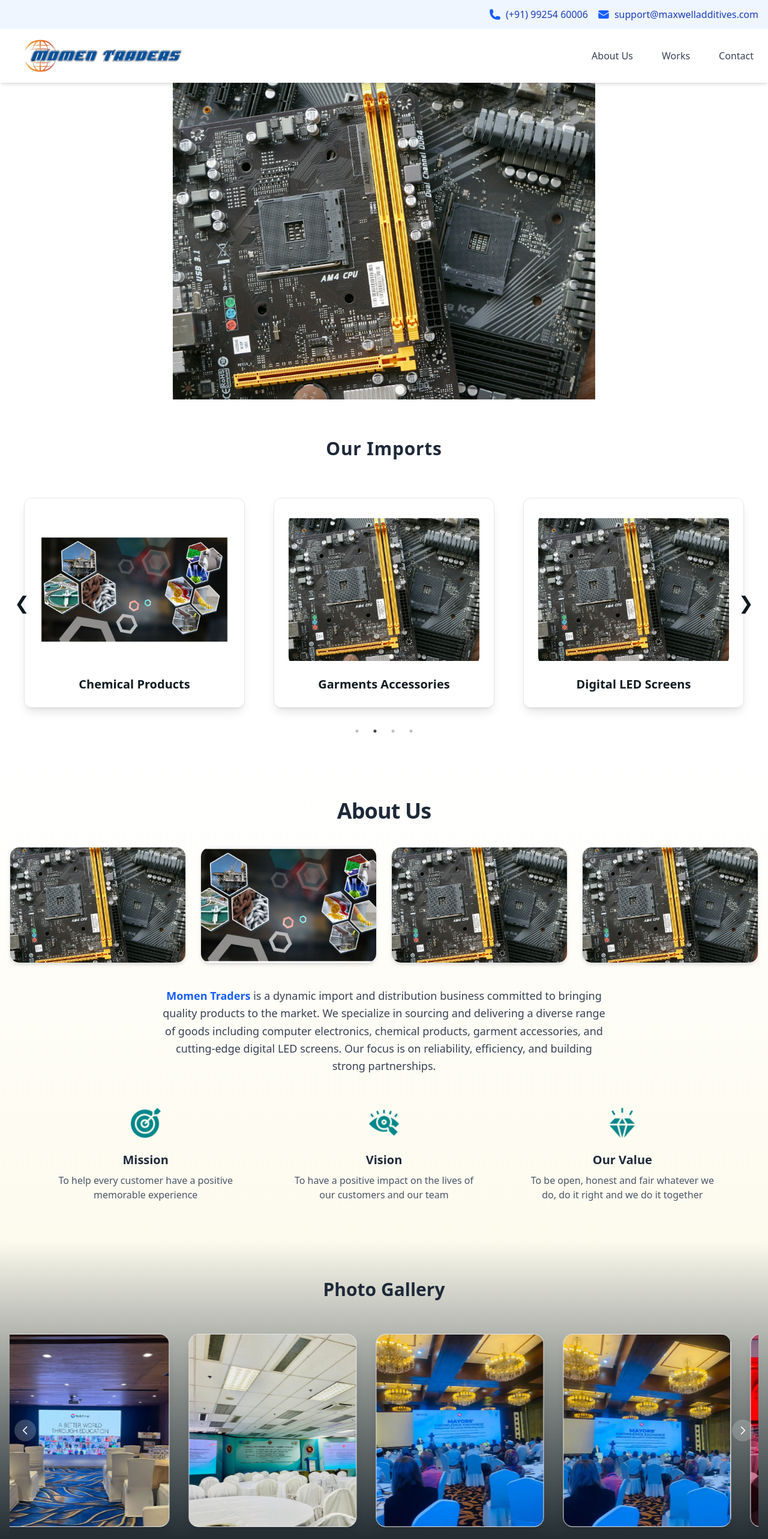
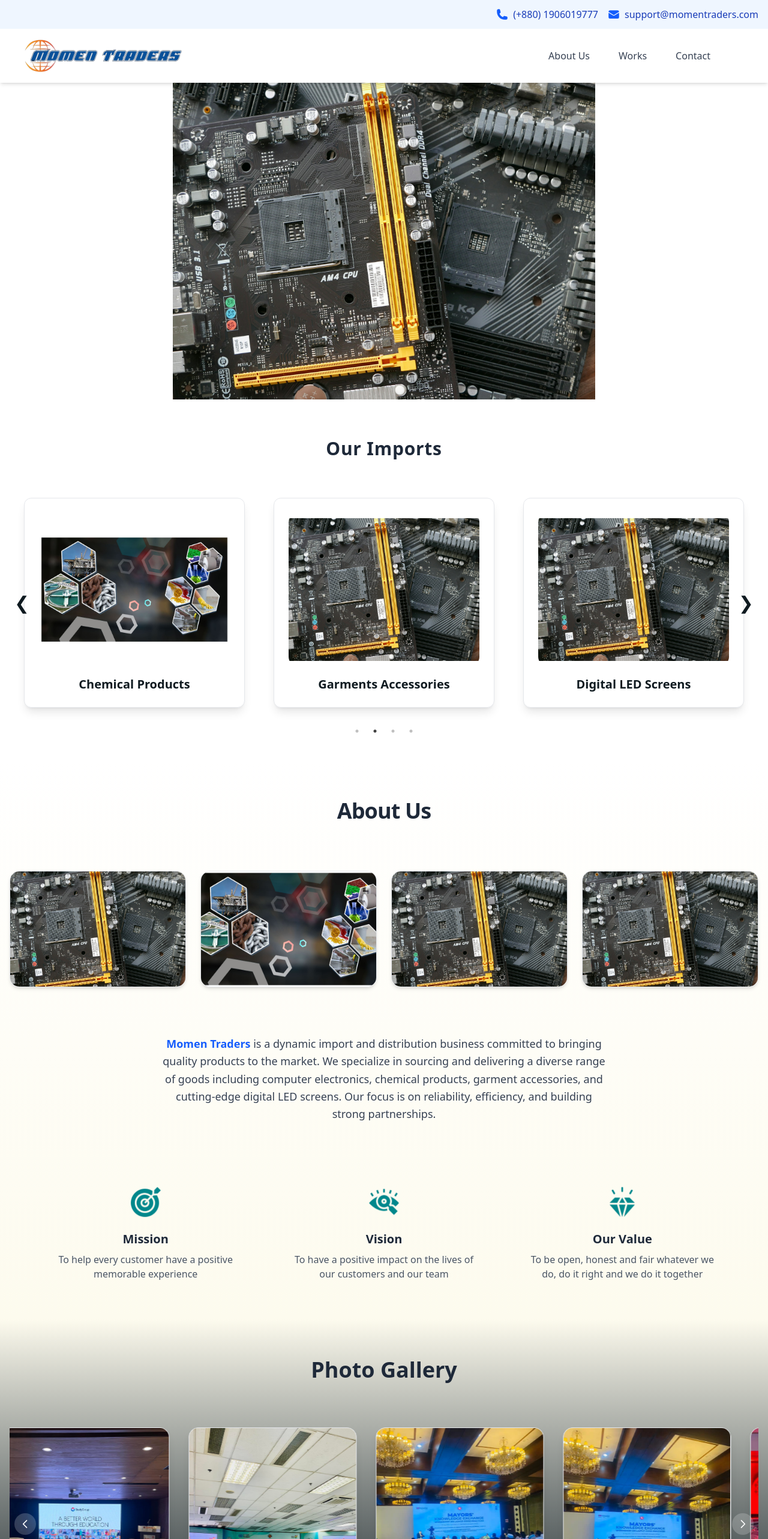
Before and after one commit to Imran-2020331101/Momen_Traders_portfolio, a React (Vite) app: page / in a window 1280 px wide. Shown: the top 2566 px of the page at 60% size. Built offline with nearby package versions, Linux system fonts and the light colour scheme.

Commit message:
improved visual appearence

```diff
--- a/src/components/About.jsx
+++ b/src/components/About.jsx
@@ -7,12 +7,12 @@ function About() {
   return (
     <section id="about" className="py-16 bg-gradient-to-b from-white to-[#FDFBEE]">
       <div className="container mx-auto px-4 text-center">
-        <h2 className="text-4xl font-extrabold text-gray-800 mb-10 tracking-tight">
+        <h2 className="text-4xl font-extrabold text-gray-800 mb-20 tracking-tight">
           About Us
         </h2>
 
         {/* Image Grid */}
-        <div className="grid grid-cols-2 sm:grid-cols-2 lg:grid-cols-4 gap-6 mb-10">
+        <div className="grid grid-cols-2 sm:grid-cols-2 lg:grid-cols-4 gap-6 mb-20">
           {[image, chemicalImage, image, image].map((imgSrc, idx) => (
             <div
               key={idx}
@@ -28,7 +28,7 @@ function About() {
         </div>
 
         {/* Description */}
-        <p className="text-lg text-gray-700 leading-relaxed max-w-3xl mx-auto px-2 mb-12">
+        <p className="text-lg text-gray-700 leading-relaxed max-w-3xl mx-auto px-2 mb-25">
           <strong className="text-blue-600">Momen Traders</strong> is a dynamic import and distribution business committed to bringing
           quality products to the market. We specialize in sourcing and delivering a diverse range of goods including computer electronics,
           chemical products, garment accessories, and cutting-edge digital LED screens. Our focus is on reliability, efficiency, and
--- a/src/components/Gallary.jsx
+++ b/src/components/Gallary.jsx
@@ -70,7 +70,7 @@ export default function Gallery() {
   return (
     <section id="works" className="py-16 bg-gradient-to-b from-[#FDFBEE] to-[#0f1a20]">
       <div className="container mx-auto text-center px-4">
-        <h2 className="text-3xl font-bold text-gray-800 mb-10">Photo Gallery</h2>
+        <h2 className="text-4xl font-bold text-gray-800 mb-15">Photo Gallery</h2>
 
         <div className="relative ">
           <Slider {...settings}>
--- a/src/components/Navbar.jsx
+++ b/src/components/Navbar.jsx
@@ -32,16 +32,16 @@ function Navbar() {
       <nav className="shadow-md bg-white sticky top-0 z-50">
         {/* Top Info Bar */}
         <div className="bg-blue-50 text-sm text-blue-800 px-4 py-3">
-          <div className="container mx-auto flex flex-col sm:flex-row justify-center sm:justify-end items-center gap-4 text-base font-medium">
+          <div className="container mx-auto flex flex-col sm:flex-row justify-around sm:justify-end items-center gap-4 text-base font-medium">
             {/* Desktop View - Full Info */}
             <div className="hidden sm:flex items-center space-x-2 hover:text-blue-500 transition-colors duration-200">
               <PhoneIcon className="w-5 h-5 text-blue-600" />
-              <a href="tel:+919925460006">(+91) 99254 60006</a>
+              <a href="tel:+919925460006">(+880) 1906019777</a>
             </div>
             <div className="hidden sm:flex items-center space-x-2 hover:text-blue-500 transition-colors duration-200">
               <EnvelopeIcon className="w-5 h-5 text-blue-600" />
               <a href="mailto:support@maxwelladditives.com">
-                support@maxwelladditives.com
+                support@momentraders.com
               </a>
             </div>
 
@@ -96,7 +96,7 @@ function Navbar() {
           </button>
 
           {/* Desktop Menu */}
-          <ul className="hidden md:flex space-x-8 text-gray-700 font-medium ml-auto">
+          <ul className="hidden md:flex space-x-8 text-gray-700 font-medium ml-auto pr-18">
             {["About Us", "Works", "Contact"].map((item, index) => {
               const href = ["#about", "#works", "#contact"][index];
               return (
```
